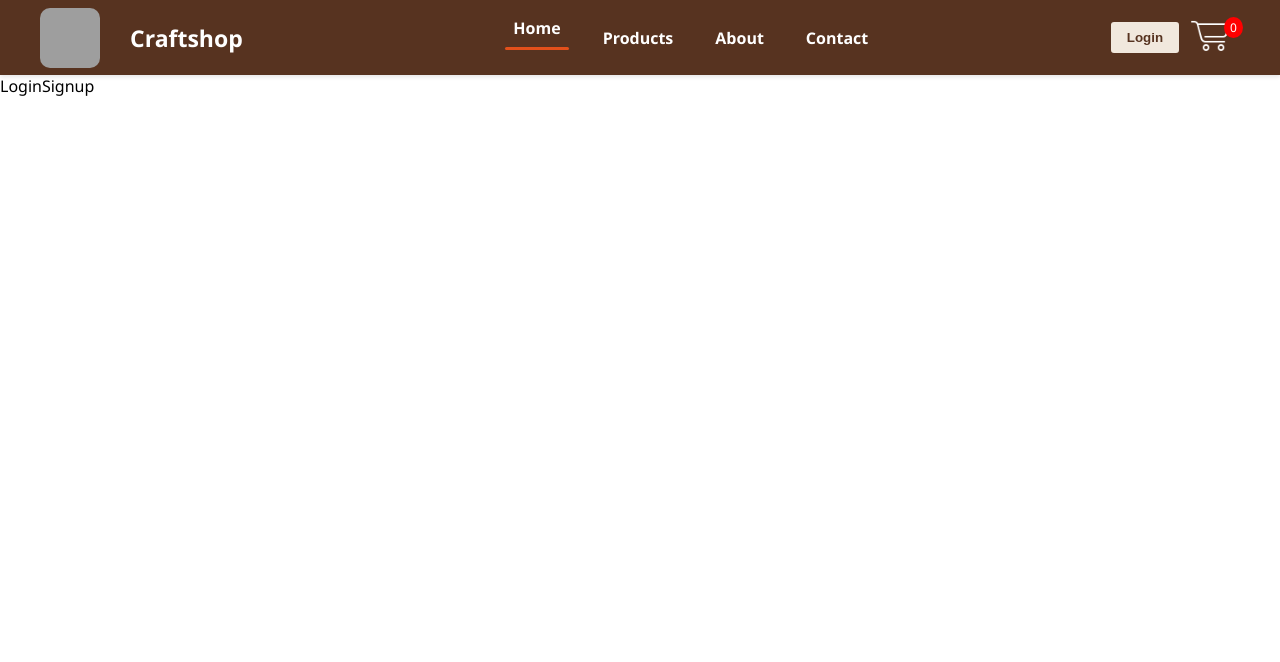
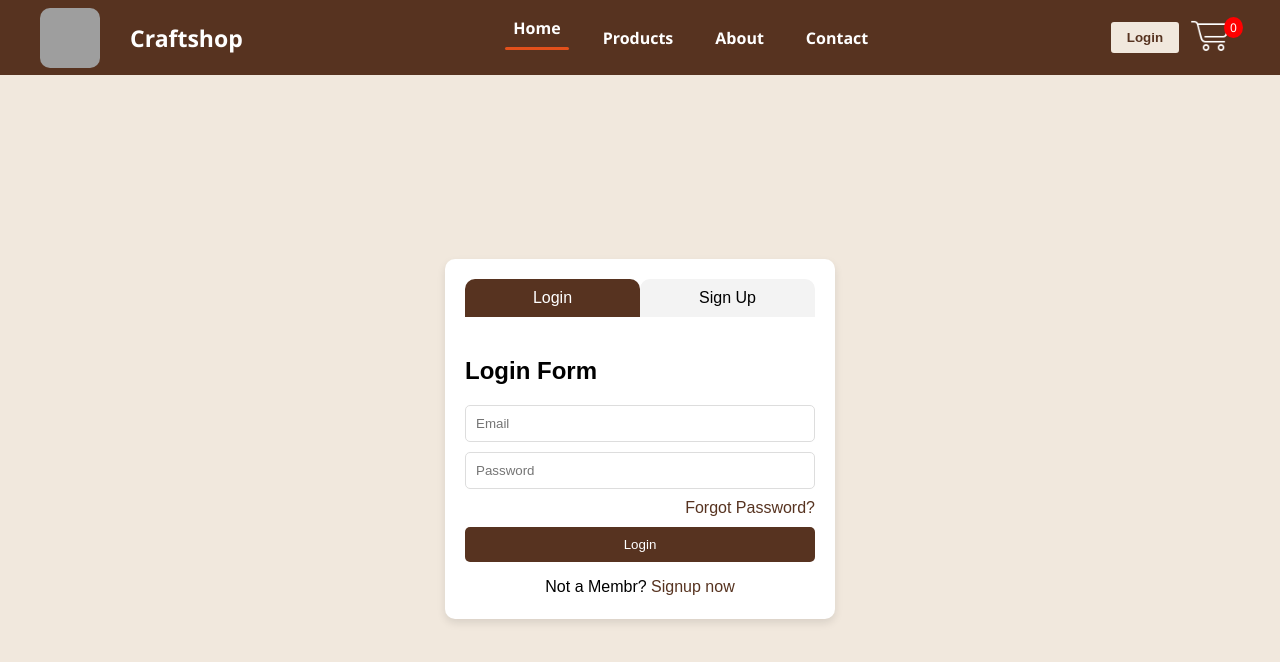
Before and after one commit to AXASHSIH/craftshop, a React (Vite) app in the folder frontend/: page /login in a window 1280 px wide. Shown: the top 662 px of the page. Built offline with nearby package versions, Linux system fonts and the light colour scheme; grey boxes are pictures that could not be loaded.

Commit message:
Login and Signup Page added

```diff
--- a/frontend/src/App.jsx
+++ b/frontend/src/App.jsx
@@ -1,11 +1,11 @@
 import Navbar from "./Components/Navbar/Navbar";
-import Shop from "./Pages/Shop";
 import Products from "./Pages/Products";
 import { About } from "./Pages/About";
 import { Contact } from "./Pages/Contact";
 import LoginSignup from "./Pages/LoginSignup";
 import { BrowserRouter, Routes, Route } from "react-router-dom";
 import Cart from "./Pages/Cart";
+import HomePage from "./Pages/HomePage";
 
 
 function App() {
@@ -17,7 +17,7 @@ function App() {
       <BrowserRouter>
       <Navbar/>
       <Routes>
-        <Route path='/' element={<Shop/>}/>
+        <Route path='/' element={<HomePage/>}/>
         <Route path='/products' element={<Products/>}/>
         <Route path='/about' element={<About/>}/>
         <Route path='/contact' element={<Contact/>}/>
--- /dev/null
+++ b/frontend/src/Components/LoginSignupComp/LoginSignupComp.css
@@ -0,0 +1,83 @@
+.login-body {
+  font-family: Arial, sans-serif;
+  display: flex;
+  justify-content: center;
+  align-items: center;
+  height:auto;
+  margin: 0;
+  background-color: #f1e8dd;
+}
+
+.container {
+  display: flex;
+  justify-content: center;
+  align-items: center;
+  height: 91vh;
+  width: 100%;
+}
+
+.form-container {
+  background-color: white;
+  padding: 20px;
+  border-radius: 10px;
+  box-shadow: 0 4px 8px rgba(0, 0, 0, 0.1);
+  width: 350px;
+  height: 40vh;
+}
+
+.form-toggle {
+  display: flex;
+  justify-content: space-between;
+  margin-bottom: 20px;
+}
+
+.form-toggle button {
+  width: 50%;
+  padding: 10px;
+  background-color: #f3f3f3;
+  border: none;
+  cursor: pointer;
+  font-size: 16px;
+  border-radius: 10px 10px 0 0;
+}
+
+.form-toggle .active {
+  background-color: #573320;
+  color: white;
+}
+
+.form {
+  display: flex;
+  flex-direction: column;
+}
+
+.form h2 {
+  margin-bottom: 20px;
+}
+
+.form input {
+  padding: 10px;
+  margin-bottom: 10px;
+  border: 1px solid #ddd;
+  border-radius: 5px;
+}
+
+.form button {
+  padding: 10px;
+  background-color:#573320;
+  color: white;
+  border: none;
+  border-radius: 5px;
+  cursor: pointer;
+}
+
+.form a {
+  color: #573320;
+  text-decoration: none;
+  margin-bottom: 10px;
+  text-align: right;
+}
+
+.form p {
+  text-align: center;
+}
--- /dev/null
+++ b/frontend/src/Components/LoginSignupComp/LoginSignupComp.jsx
@@ -0,0 +1,42 @@
+import React, {useState} from 'react'
+import './LoginSignupComp.css'
+
+function LoginSignupComp() {
+    const [isLogin, SetIsLogin] = React.useState(true);
+  return (
+    <>
+    <div className='login-body'>
+        <div className='container'>
+            <div className='form-container'>
+                <div className='form-toggle'>
+                    <button className={isLogin ? 'active':""} onClick={() => SetIsLogin(true)}>Login</button>
+                    <button className={!isLogin ? 'active':""} onClick={() => SetIsLogin(false)}>Sign Up</button>
+                </div>
+                {isLogin ? <>
+                    <div className="form">
+                        <h2>Login Form</h2>
+                            <input type="email" placeholder="Email" required />
+                            <input type="password" placeholder="Password" required />
+                            <a href="#">Forgot Password?</a>
+                            <button type="submit">Login</button>
+                            <p>Not a Membr? <a href="#" onClick={() => SetIsLogin(false)}>Signup now</a></p>
+                    </div>
+                           </> :<>
+                            <div className="form">
+                                <h2>Signup Form</h2>
+                                <input type="text" placeholder='Enter your Name'required/>
+                                <input type="email" placeholder="Email" required />
+                                <input type="password" placeholder="Password" required />
+                                <button type="submit">Signup</button>
+                           </div>
+                           </>
+                           }
+            </div>
+
+        </div>
+    </div>
+    </>
+  )
+}
+
+export default LoginSignupComp
--- a/frontend/src/Pages/Shop.jsx
+++ b/frontend/src/Pages/HomePage.jsx
@@ -1,7 +1,7 @@
 import React from 'react'
 import Hero from '../Components/Hero/Hero'
 
-const Shop = () => {
+const HomePage = () => {
   return (
     <>
       <Hero />
@@ -9,4 +9,4 @@ const Shop = () => {
   )
 }
 
-export default Shop
+export default HomePage
--- a/frontend/src/Pages/LoginSignup.jsx
+++ b/frontend/src/Pages/LoginSignup.jsx
@@ -1,8 +1,11 @@
 import React from 'react'
+import LoginSignupComp from '../Components/LoginSignupComp/LoginSignupComp'
 
 function LoginSignup() {
   return (
-    <div>LoginSignup</div>
+    <>
+    <LoginSignupComp />
+    </>
   )
 }
 
```
Also changed, not shown: frontend/src/Components/MostSellProduct/MostSellProduct.jsx (added, +9 -0 lines), frontend/src/Components/MostSellProduct/MostSellProduct.css (added).
